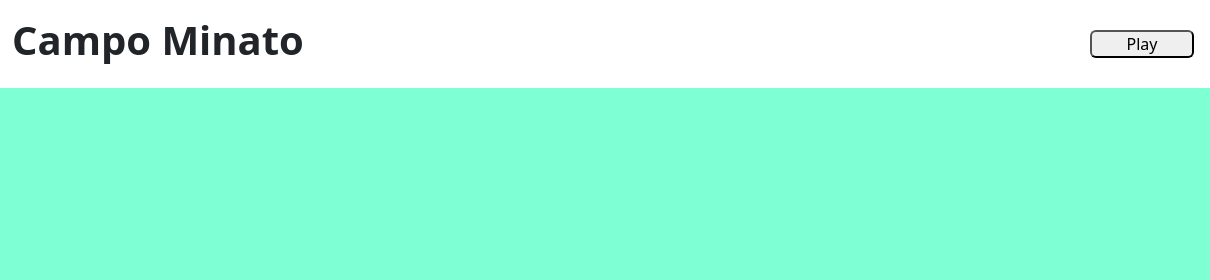
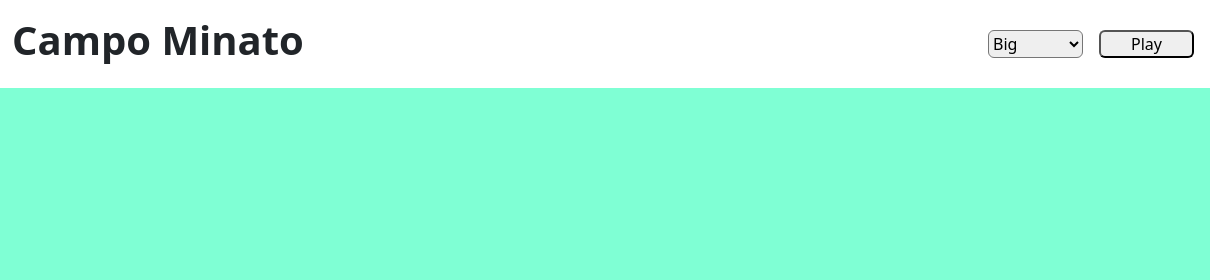
Before and after one commit to AndreaScaranari/js-campominato-grid, a plain HTML site: page index.html in a window 1280 px wide. Shown: the top 280 px of the page, 70-1280 px from the left. Drawn offline with nearby package versions, Linux system fonts and the light colour scheme.

Commit message:
form_added

```diff
--- a/css/style.css
+++ b/css/style.css
@@ -14,12 +14,28 @@ img {
     display: block;
 }
 
+/* * header */
+/* form */
+form {
+    width: 20%;
+}
+
+form select {
+    height: 28px;
+    width: 95px;
+}
+
+form button {
+    width: 95px;
+}
+
 /* * main */
 main {
     background-color: #7FFFD4;
     padding: 5rem 0 5rem;
 }
 
+/* grid & cells */
 .grid {
     width: 600px;
     height: 600px;
--- a/index.html
+++ b/index.html
@@ -24,7 +24,14 @@
             <img class="me-3" src="asset/img/Logo.png" alt="Logo Boolean">
             <h1 class="fw-bold">Campo Minato</h1>
         </div>
-        <button class="col-1 rounded">Play</button>
+        <form action="" class="d-flex justify-content-end flex-row gap-3">
+            <select name="difficulty" id="difficulty-level" class="rounded">
+                <option value="big">Big</option>
+                <option value="medium">Medium</option>
+                <option value="small">Small</option>
+            </select>
+            <button class="rounded">Play</button>
+        </form>
     </header>
     <main class="d-flex justify-content-center align-items-center">
         <div id="grid" class="grid d-flex flex-wrap">
--- a/js/script.js
+++ b/js/script.js
@@ -1,6 +1,7 @@
 // Recupero gli elementi HTML
 const grid = document.getElementById("grid");
 const playButton = document.querySelector("button");
+const form = document.querySelector("form");
 
 // Determino la quantità di celle da inserire
 const cellsRow = 10;
@@ -8,8 +9,11 @@ const cellsColumn = 10;
 const cellsTotal = cellsRow * cellsColumn;
 
 // event listener al click del pulsante play
-playButton.addEventListener("click", function() {
+form.addEventListener("submit", function(event) {
+    // ! impedisco che si ricarichi la pagina
+    event.preventDefault();
 
+    // cestino vecchia griglia in caso ci sia
     while (grid.hasChildNodes()) {
         grid.removeChild(grid.firstChild)
     };
```
